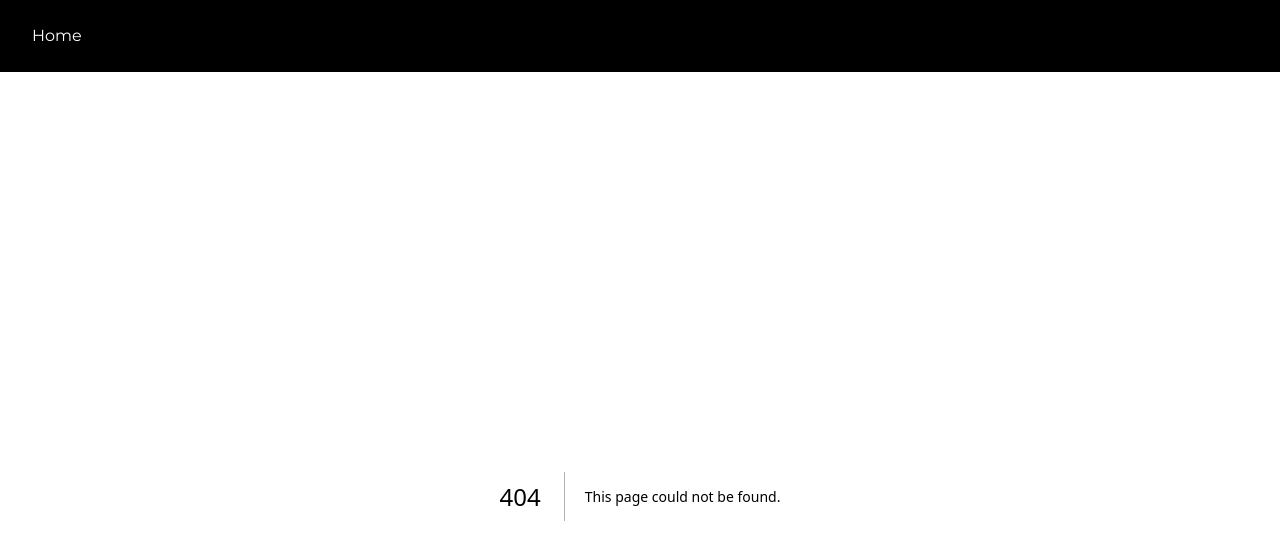
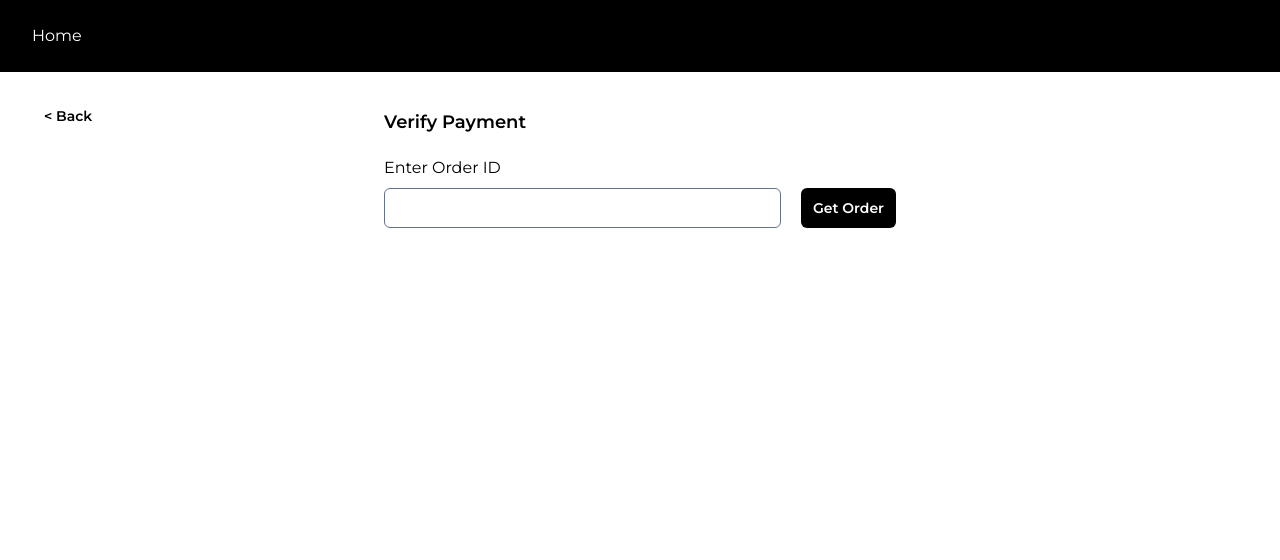
Before and after one commit to A-singh07/mastercard-test, a Next.js app: page /verify in a window 1280 px wide. Before the commit this address had no page. Shown: the top 560 px of the page. Built offline with nearby package versions, Linux system fonts and the light colour scheme.

Commit message:
get payment details

```diff
--- a/package.json
+++ b/package.json
@@ -11,7 +11,9 @@
   "dependencies": {
     "@headlessui/react": "^1.7.17",
     "@heroicons/react": "^2.1.1",
+    "@monaco-editor/react": "^4.6.0",
     "axios": "^1.6.5",
+    "dayjs": "^1.11.10",
     "next": "14.0.4",
     "react": "^18",
     "react-dom": "^18"
--- a/src/app/direct/checkout/page.jsx
+++ b/src/app/direct/checkout/page.jsx
@@ -64,7 +64,7 @@ const DirectCheckoutPage = () => {
   return (
     <>
       <Button
-        className={'bg-white text-black hover:text-black hover:border-none absolute'}
+        className={'bg-white text-black hover:text-black hover:border-none md:absolute'}
         style={{
           color: 'black'
         }}
@@ -73,7 +73,7 @@ const DirectCheckoutPage = () => {
         }}>
         {'< Back'}
       </Button>
-      <div className="max-w-lg mx-auto mt-3">
+      <div className="container md:max-w-lg mx-auto mt-3">
         <p className="mb-5 text-lg font-semibold">Enter card details</p>
         <div className="flex flex-col gap-5">
           <div className="w-full flex flex-col gap-2">
@@ -96,7 +96,7 @@ const DirectCheckoutPage = () => {
               onChange={(e) => handleChange('number', e.target.value)}
             />
           </div>
-          <div className="w-full flex gap-20">
+          <div className="w-full flex flex-col sm:flex-row justify-between gap-10 md:gap-20">
             <div className="flex flex-col gap-2">
               <p className="">Expiry</p>
               <div className="flex gap-2 items-center">
--- a/src/app/hosted/cart/page.jsx
+++ b/src/app/hosted/cart/page.jsx
@@ -34,7 +34,9 @@ const HostedCartPage = () => {
 
   return (
     <>
-      <h3 className="text-2xl font-semibold mb-5">Hosted Checkout Journey</h3>
+      <h3 className="text-xl sm:text-2xl font-semibold mb-5 text-center sm:text-start">
+        Hosted Checkout Journey
+      </h3>
       <Cart
         checkoutFun={handleProceedToCheckout}
         loading={loading}
--- a/src/app/page.js
+++ b/src/app/page.js
@@ -26,6 +26,14 @@ export default function Home() {
       <Button
         className={'w-5/6'}
         onClick={() => {
+          router.push('/verify')
+        }}>
+        Verify a Payment
+      </Button>
+
+      <Button
+        className={'w-5/6'}
+        onClick={() => {
           router.push('/refund')
         }}>
         Initiate Refund
--- a/src/app/refund/page.jsx
+++ b/src/app/refund/page.jsx
@@ -81,7 +81,7 @@ const RefundPage = () => {
   return (
     <>
       <Button
-        className={'bg-white text-black hover:text-black hover:border-none absolute'}
+        className={'bg-white text-black hover:text-black hover:border-none md:absolute'}
         style={{
           color: 'black'
         }}
@@ -90,12 +90,12 @@ const RefundPage = () => {
         }}>
         {'< Back'}
       </Button>
-      <div className="max-w-lg mx-auto mt-3">
-        <p className="mb-8 text-lg font-semibold">Initiate Refund</p>
+      <div className="container md:max-w-lg mx-auto mt-3">
+        <p className="mb-5 text-lg font-semibold">Initiate Refund</p>
         <div className="flex flex-col gap-5">
           <div className="w-full flex flex-col gap-2 mb-5">
             <p className="">Enter Order ID</p>
-            <div className="w-full flex gap-5">
+            <div className="w-full flex flex-col sm:flex-row gap-5">
               <input
                 type="text"
                 name="order-id"
--- /dev/null
+++ b/src/app/verify/page.jsx
@@ -0,0 +1,107 @@
+'use client'
+
+import { getOrderTransaction } from '@/api-requests'
+import Button from '@/components/Button'
+import CodeEditor from '@/components/CodeEditor'
+import Input from '@/components/Input'
+import dayjs from 'dayjs'
+import { useRouter } from 'next/navigation'
+import { useState } from 'react'
+
+const Verify = () => {
+  const router = useRouter()
+  const [orderId, setOrderId] = useState('')
+  const [getOrderLoading, setGetOrderLoading] = useState(false)
+  const [orderDetailedResponse, setOrderDetailedResponse] = useState({})
+
+  const orderDetails = {
+    'Order ID': orderDetailedResponse?.id,
+    'Order Amount': `$${orderDetailedResponse?.amount}`,
+    'Order Status': orderDetailedResponse?.status,
+    'Created At': dayjs(orderDetailedResponse?.creationTime).format('DD-MM-YYYY || hh:mm a'),
+    'Authorised Amount': `$${orderDetailedResponse?.totalAuthorizedAmount}`,
+    'Captured Amount': `$${orderDetailedResponse?.totalCapturedAmount}`,
+    'Refunded Amount': `$${orderDetailedResponse?.totalRefundedAmount}`,
+    'Card Details': '',
+    '  - Brand': orderDetailedResponse?.sourceOfFunds?.provided?.card?.brand,
+    '  - Number': orderDetailedResponse?.sourceOfFunds?.provided?.card?.number,
+    '  - Method': orderDetailedResponse?.sourceOfFunds?.provided?.card?.fundingMethod
+  }
+
+  const handleChange = (val) => {
+    setOrderId(val)
+  }
+
+  const handleGetOrder = async () => {
+    setGetOrderLoading(true)
+    setOrderDetailedResponse({})
+
+    await getOrderTransaction({ orderId })
+      .then((res) => {
+        setGetOrderLoading(false)
+        setOrderDetailedResponse(res.data)
+      })
+      .catch((err) => {
+        setGetOrderLoading(false)
+        alert(err.error || err.message)
+      })
+  }
+
+  return (
+    <>
+      <Button
+        className={'bg-white text-black hover:text-black hover:border-none md:absolute'}
+        style={{
+          color: 'black'
+        }}
+        onClick={() => {
+          router.back()
+        }}>
+        {'< Back'}
+      </Button>
+      <div className="container md:max-w-lg mx-auto mt-3">
+        <p className="mb-5 text-lg font-semibold">Verify Payment</p>
+        <div className="flex flex-col gap-5">
+          <div className="w-full flex flex-col gap-2 mb-5">
+            <p className="">Enter Order ID</p>
+            <div className="w-full flex flex-col sm:flex-row gap-5">
+              <Input
+                type={'text'}
+                name={'orderId'}
+                className="flex-1"
+                value={orderId}
+                onChange={handleChange}
+              />
+              <Button loading={getOrderLoading} onClick={handleGetOrder}>
+                Get Order
+              </Button>
+            </div>
+          </div>
+          {Object.keys(orderDetailedResponse).length > 0 && (
+            <>
+              <div className="mt-5">
+                <p className="font-bold text-lg mb-3">Order Summary:</p>
+                <div className="grid grid-cols-1 divide-y border px-5 py-2 rounded-md">
+                  {Object.keys(orderDetails).map((key) => (
+                    <div className="flex gap-3 border-b-1 py-1" key={key}>
+                      <p className="font-semibold">{key}:</p>
+                      <p className="">{orderDetails[key]}</p>
+                    </div>
+                  ))}
+                </div>
+              </div>
+              <div className="mt-4  border-t-2 pt-4">
+                <p className="font-semibold">Full Response:</p>
+                <pre className="bg-slate-200 rounded-xl p-4 overflow-hidden">
+                  {JSON.stringify(orderDetailedResponse, null, 2)}
+                </pre>
+              </div>
+            </>
+          )}
+        </div>
+      </div>
+    </>
+  )
+}
+
+export default Verify
--- a/src/components/Cart/index.jsx
+++ b/src/components/Cart/index.jsx
@@ -21,7 +21,7 @@ const CartItems = [
 const Cart = ({ checkoutFun, loading, setTotalAmount = () => {}, totalAmount = 0 }) => {
   return (
     <>
-      <div className="max-w-xl mx-auto mt-12">
+      <div className="max-w-xl mx-auto mt-5 sm:mt-12">
         <p className="font-semibold mb-8 text-2xl text-center">Cart</p>
         {CartItems.map((item, i) => (
           <div
@@ -31,13 +31,13 @@ const Cart = ({ checkoutFun, loading, setTotalAmount = () => {}, totalAmount = 0
             <div>{item.price}</div>
           </div>
         ))}
-        <div className="flex justify-between my-5 text-xl">
+        <div className="flex items-center justify-between my-5 text-sm sm:text-xl gap-5">
           <p className="font-bold">Total Amount</p>
-          <div>
-            $&nbsp;
+          <div className="flex gap-2 items-center justify-end">
+            <p>$</p>
             <input
               type="number"
-              className="border border-slate-500 rounded-md text-base px-2 py-1"
+              className="border border-slate-500 rounded-md text-base px-2 py-1 w-5/6"
               onChange={(e) => setTotalAmount(e.target.value)}
             />
           </div>
--- /dev/null
+++ b/src/components/CodeEditor/index.jsx
@@ -0,0 +1,21 @@
+import { useRef } from 'react'
+import Editor from '@monaco-editor/react'
+
+const CodeEditor = ({ defaultValue, defaultLanguage, height }) => {
+  const editorRef = useRef(null)
+
+  function handleEditorDidMount(editor, monaco) {
+    console.log('hhh', editor, monaco)
+    editorRef.current = editor
+  }
+  return (
+    <Editor
+      height={height}
+      defaultLanguage={defaultLanguage}
+      defaultValue={defaultValue || ''}
+      onMount={handleEditorDidMount}
+    />
+  )
+}
+
+export default CodeEditor
--- /dev/null
+++ b/src/components/Input/index.jsx
@@ -0,0 +1,13 @@
+const Input = ({ type, name, className, value, onChange }) => {
+  return (
+    <input
+      type={type}
+      name={name}
+      className={`${className} border border-slate-500 rounded-md text-base px-2 py-1`}
+      value={value}
+      onChange={(e) => onChange(e.target.value)}
+    />
+  )
+}
+
+export default Input
```
Also changed, not shown: 1 other file (tests, documents, lock files or other folders).
